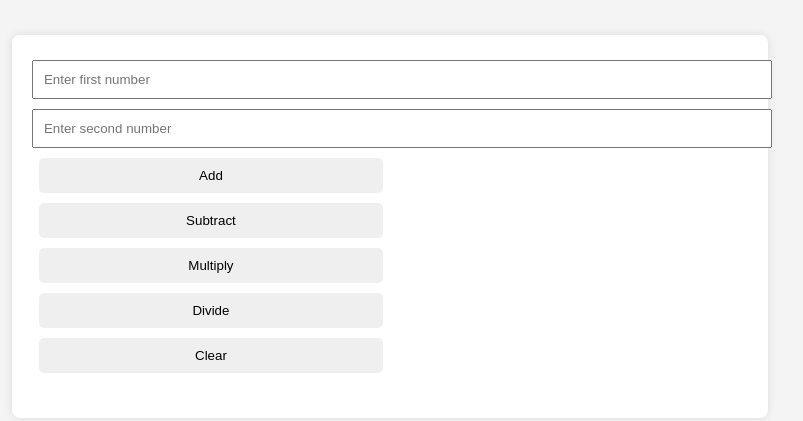
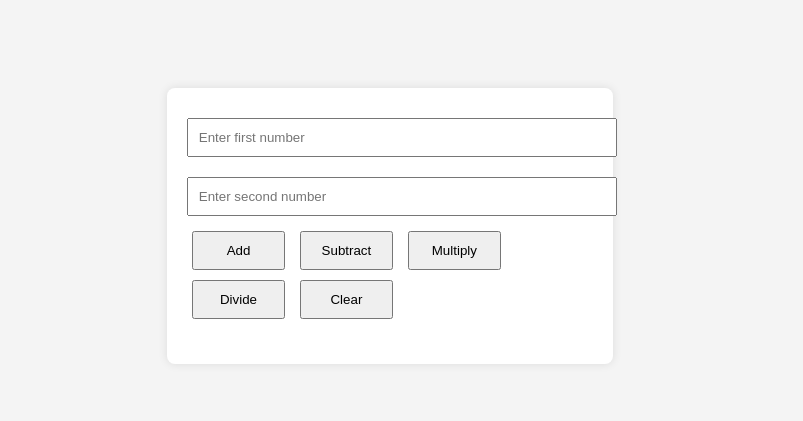
Before and after one commit to sk12-03/simple-calculator, a plain HTML site: page index.html in a window 1280 px wide. Shown: the part 182-603 px from the top of the page, without its empty margins (250-1053 px from the left). Drawn offline with Linux system fonts and the light colour scheme.

Commit message:
auto: update

```diff
--- a/index.html
+++ b/index.html
@@ -7,8 +7,8 @@
     <style>
         body { font-family: Arial, sans-serif; display: flex; justify-content: center; align-items: center; height: 100vh; background-color: #f4f4f4; }
         .calculator { background: white; padding: 20px; border-radius: 8px; box-shadow: 0 0 10px rgba(0,0,0,0.1); }
-        input { width: 100%; padding: 10px; margin: 5px 0; }
-        button { width: 48%; padding: 10px; margin: 5px 1%; border: none; border-radius: 5px; cursor: pointer; }
+        input { width: 100%; padding: 10px; margin: 10px 0; }
+        button { width: 23%; padding: 10px; margin: 5px; cursor: pointer; }
         #result { margin-top: 20px; font-size: 1.5em; }
     </style>
 </head>
@@ -16,11 +16,13 @@
     <div class="calculator">
         <input type="number" id="num1" placeholder="Enter first number" />
         <input type="number" id="num2" placeholder="Enter second number" />
-        <button onclick="calculate('add')">Add</button>
-        <button onclick="calculate('subtract')">Subtract</button>
-        <button onclick="calculate('multiply')">Multiply</button>
-        <button onclick="calculate('divide')">Divide</button>
-        <button onclick="clearFields()">Clear</button>
+        <div>
+            <button onclick="calculate('add')">Add</button>
+            <button onclick="calculate('subtract')">Subtract</button>
+            <button onclick="calculate('multiply')">Multiply</button>
+            <button onclick="calculate('divide')">Divide</button>
+            <button onclick="clearFields()">Clear</button>
+        </div>
         <div id="result"></div>
     </div>
     <script>
@@ -52,6 +54,7 @@
             }
             document.getElementById('result').innerText = 'Result: ' + result;
         }
+
         function clearFields() {
             document.getElementById('num1').value = '';
             document.getElementById('num2').value = '';
```
